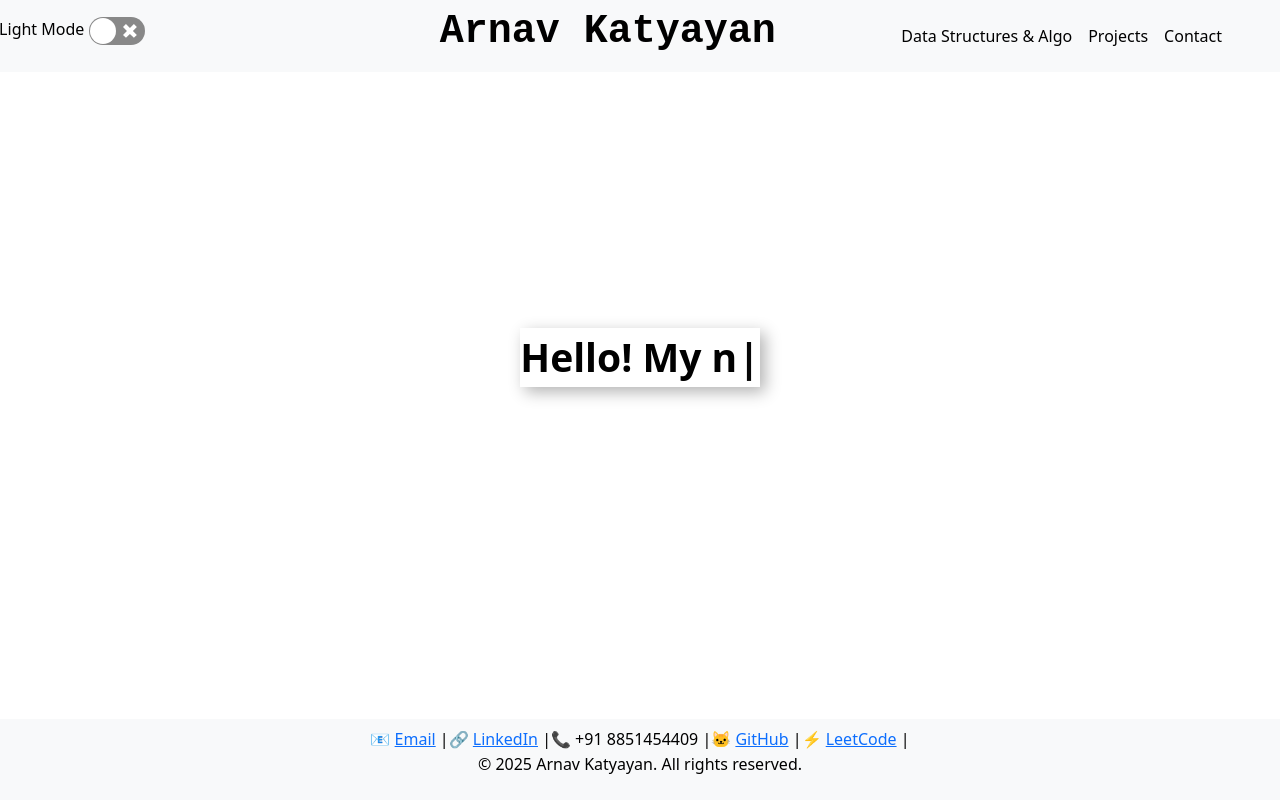
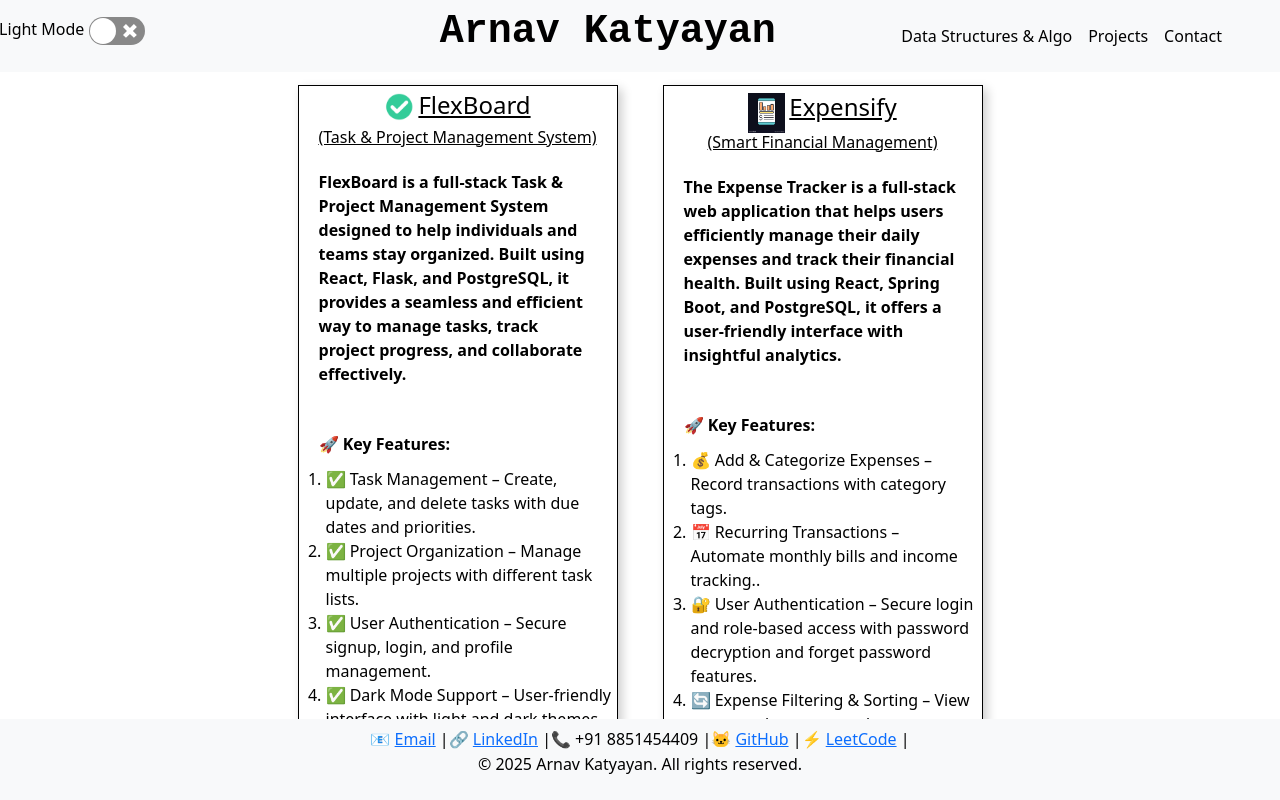
Before and after one commit to arnavkatyayan/visualresumearnavk2025, a React (Create React App) app: page / in a window 1280 px wide. Both pictures are taken after a click on the button "Projects". Shown: the top 800 px of the page. Built offline with nearby package versions, Linux system fonts and the light colour scheme.

Commit message:
Projects Page Changes Completed.

```diff
--- a/src/App.css
+++ b/src/App.css
@@ -234,3 +234,79 @@ body {
     transform: translateX(0);
   }
 }
+.projects-page {
+  display: flex;
+  align-items: center;
+  justify-content: center;
+  gap:45px;
+}
+.projects {
+  height: 80vh;
+  width: 25vw;
+  border: 1px solid black;
+  box-shadow: 4px 4px 10px rgba(0, 0, 0, 0.2);
+  position:relative;
+  top:1vw;
+  padding: 5px;
+}
+.project-names {
+  text-align: center;
+  text-decoration: underline;
+}
+.project-description {
+  padding: 15px;
+  font-weight: 600;
+}
+.logo-name {
+  display: flex;
+  justify-content: center;
+  align-items: center;
+  gap:4px;
+}
+.flexboard-logo {
+  width:30px;
+  margin-top: -4px;
+}
+.expensify-logo {
+  width: 37px;
+  margin-top: 2px;
+}
+.project-features {
+  margin-top: -20px;
+  margin-left: -10px;
+}
+.github {
+  bottom: -22px;
+  position: relative;
+}
+.fade-up {
+  opacity: 0;
+  transform: translateY(50px);
+  animation: fadeInUp 1.5s ease-out forwards;
+}
+
+@keyframes fadeInUp {
+  from {
+      opacity: 0;
+      transform: translateY(100px);
+  }
+  to {
+      opacity: 1;
+      transform: translateY(0);
+  }
+}
+.fade-down {
+  opacity: 0;
+  transform: translateY(-50px);
+  animation: fadeInDown 1.5s ease-out forwards;
+}
+@keyframes fadeInDown {
+  from {
+      opacity: 0;
+      transform: translateY(-100px);
+  }
+  to {
+      opacity: 1;
+      transform: translateY(0);
+  }
+}
--- a/src/App.js
+++ b/src/App.js
@@ -8,6 +8,7 @@ import { useState, useEffect } from 'react';
 import ReactSwitch from 'react-switch';
 import ContactPage from './ContactPage';
 import AboutPage from './AboutPage';
+import ProjectsPage from './ProjectsPage';
 
 function App() {
   const [darkMode, setDarkMode] = useState(false);
@@ -46,8 +47,8 @@ function App() {
               <h1 className="my-name">Arnav Katyayan</h1>
             </Nav>
             <Nav className="me-auto margin-left-nav">
-              <Nav.Link className={darkMode ? "dark-theme" : "light-theme"} href="#">Data Structures & Algo</Nav.Link>
-              <Nav.Link className={darkMode ? "dark-theme" : "light-theme"} href="#">Projects</Nav.Link>
+              <Nav.Link className={darkMode ? "dark-theme" : "light-theme"} onClick={() => handleNavigation("DSA")}>Data Structures & Algo</Nav.Link>
+              <Nav.Link className={darkMode ? "dark-theme" : "light-theme"} onClick={() => handleNavigation("project")}>Projects</Nav.Link>
               <Nav.Link className={darkMode ? "dark-theme" : "light-theme"} onClick={() => handleNavigation("contact")}>Contact</Nav.Link>
             </Nav>
           </Navbar.Collapse>
@@ -57,7 +58,8 @@ function App() {
       {/* Conditional Rendering Based on Current Page */}
       {currentPage === "home" && <HomePage />}
       {currentPage === "about" && <AboutPage darkMode={darkMode} />}
-      {currentPage === "contact" && <ContactPage darkMode={darkMode} />}
+      {currentPage === "project" && <ProjectsPage darkMode={darkMode} />}
+      {currentPage === "DSA" && <ContactPage darkMode={darkMode} />}
 
       {/* Footer */}
       <footer>
--- /dev/null
+++ b/src/ProjectsPage.js
@@ -0,0 +1,69 @@
+import React from "react";
+import { useState } from "react";
+import ExpensifyLogo from './ExpenseTrackerProjectLogo.jpg';
+import FlexBoardLogo from './FlexBoardProjectLogo.png';
+function ProjectsPage(props) {
+
+
+    return (
+        <div className="projects-page">
+            <div className={`projects fade-up ${props.darkMode ? "skills-each-dark-mode" : ""}`} >
+                <div className="logo-name">
+                    <img src={FlexBoardLogo} className="flexboard-logo" />
+                    <h4 className="project-names">FlexBoard</h4>
+                </div>
+                <h6 className="project-names">(Task & Project Management System)</h6>
+                <p className="project-description">FlexBoard is a full-stack Task & Project Management System designed to help individuals and teams stay organized. Built using React, Flask, and PostgreSQL, it provides a seamless and efficient way to manage tasks, track project progress, and collaborate effectively.</p>
+                <p className="project-description">🚀 Key Features:</p>
+                <ol className="project-features">
+                    <li>✅ Task Management – Create, update, and delete tasks with due dates and priorities.</li>
+                    <li>✅ Project Organization – Manage multiple projects with different task lists.</li>
+                    <li>✅ User Authentication – Secure signup, login, and profile management.</li>
+                    <li>✅ Dark Mode Support – User-friendly interface with light and dark themes.</li>
+                    <li>✅ Recurring Tasks – Automate task repetition for recurring activities.</li>
+                </ol>
+                <p className="project-description">🛠️ Tech stack:</p>
+                <ul className="project-features">
+
+                    <li><b>Frontend:</b> JavaScript, React, CSS, Bootstrap</li>
+                    <li><b>Backend:</b>Python, Flask, Pandas</li>
+                    <li><b>Database:</b>PostgreSQL</li>
+                </ul>
+                <p className="project-description">
+                    GitHub: <a href="https://github.com/arnavkatyayan/FlexBoardApp" target="_blank" rel="noopener noreferrer">
+                        FlexBoardApp Repository
+                    </a>
+                </p>
+            </div>
+            <div className={`projects fade-down ${props.darkMode ? "skills-each-dark-mode" : ""}`} >
+                <div className="logo-name">
+                    <img src={ExpensifyLogo} className="flexboard-logo expensify-logo" />
+                    <h4 className="project-names">Expensify</h4>
+                </div>
+                <h6 className="project-names">(Smart Financial Management)</h6>
+                <p className="project-description">The Expense Tracker is a full-stack web application that helps users efficiently manage their daily expenses and track their financial health. Built using React, Spring Boot, and PostgreSQL, it offers a user-friendly interface with insightful analytics.</p>
+                <p className="project-description">🚀 Key Features:</p>
+                <ol className="project-features">
+                    <li>💰 Add & Categorize Expenses – Record transactions with category tags.</li>
+                    <li>📅 Recurring Transactions – Automate monthly bills and income tracking..</li>
+                    <li>🔐 User Authentication – Secure login and role-based access with password decryption and forget password features.</li>
+                    <li>🔄 Expense Filtering & Sorting – View expenses by category, date, or amount.</li>
+                    <li>📩 Seamless expense data transfer via email and local storage.</li>
+                </ol>
+                <p className="project-description">🛠️ Tech stack:</p>
+                <ul className="project-features">
+
+                    <li><b>Frontend:</b> JavaScript, React, CSS, Bootstrap</li>
+                    <li><b>Backend:</b> Java, Spring Boot, Hibernate</li>
+                    <li><b>Database:</b> PostgreSQL</li>
+
+                </ul>
+                <p className="project-description github">
+                    GitHub: <a href="https://github.com/arnavkatyayan/ExpenseTrackerApp" target="_blank" rel="noopener noreferrer">
+                        Expensify Repository
+                    </a>
+                </p>
+            </div>
+        </div>
+    )
+} export default ProjectsPage;
```
Also changed, not shown: src/ExpenseTrackerProjectLogo.jpg (added), src/FlexBoardProjectLogo.png (added).
